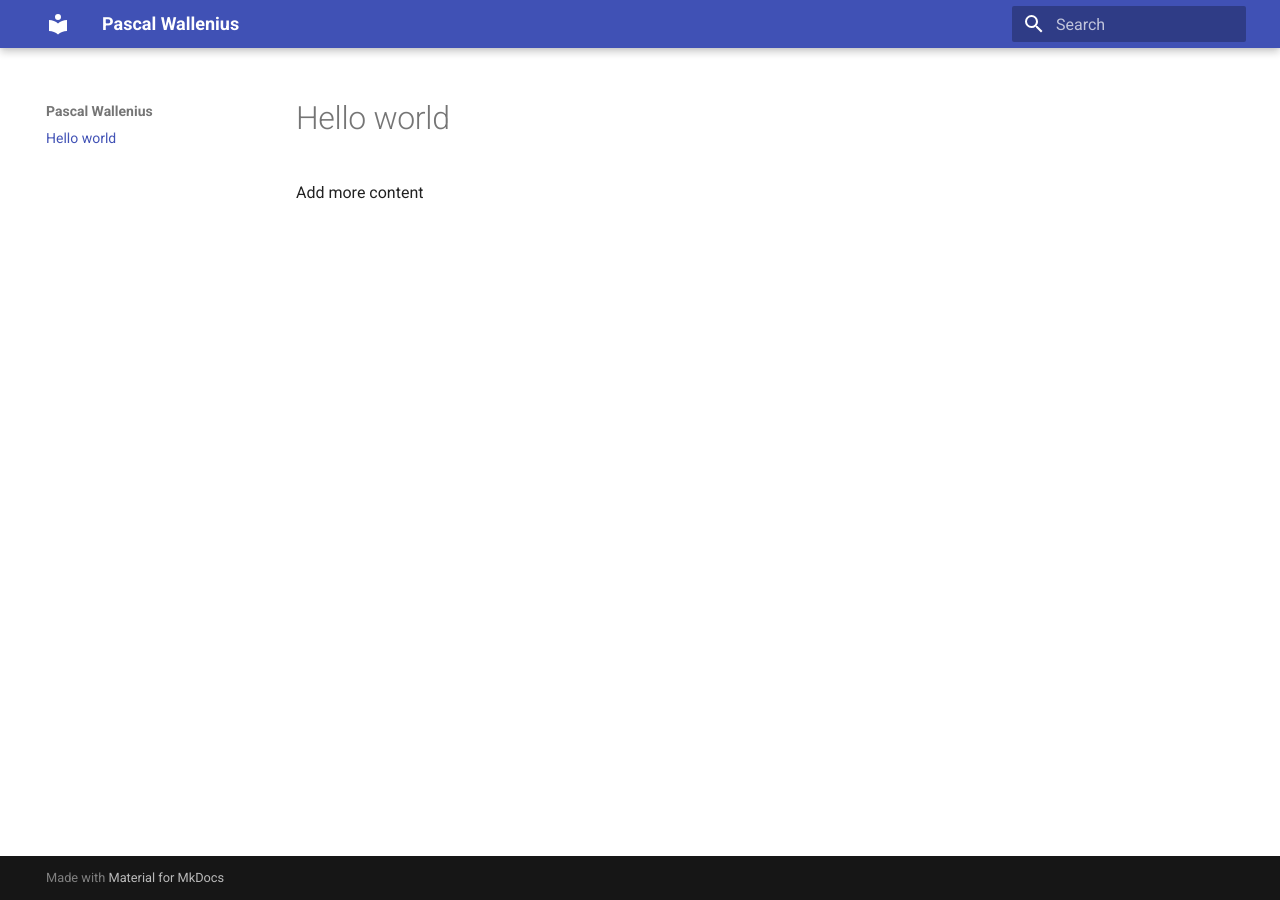
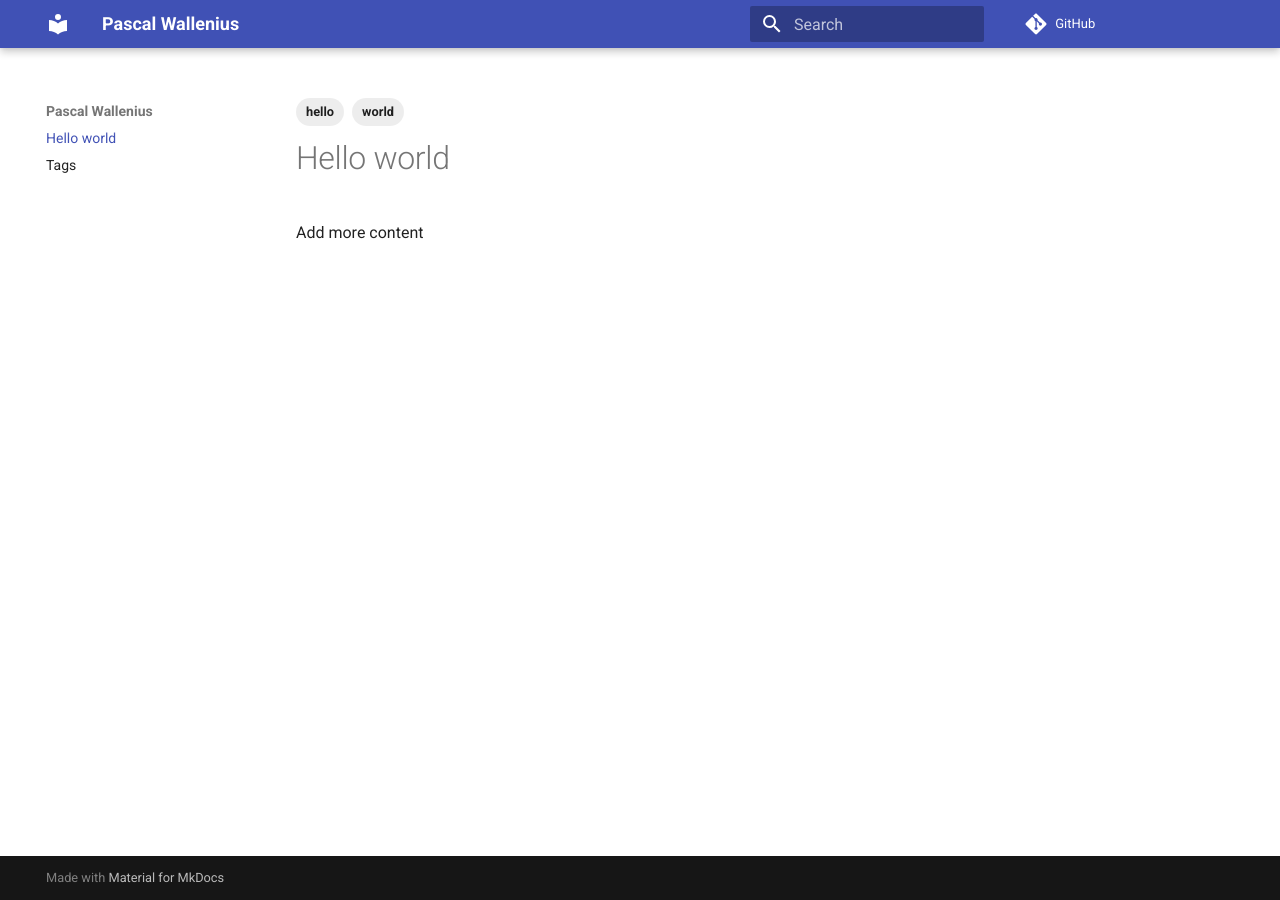
Before and after one commit to pwalleni/pwalleni.github.io, an MkDocs documentation site: the page built from docs/index.md, in a window 1280 px wide. Built offline with MkDocs 1.6.1 and Material for MkDocs 9.7.7, drawn with Linux system fonts in a browser that asks for light colours; comment, search, counter and statistics services are not loaded.

Commit message:
docs: more

```diff
--- a/docs/index.md
+++ b/docs/index.md
@@ -1,3 +1,9 @@
+---
+tags:
+  - hello
+  - world
+---
+
 # Hello world
 
 Add more content
--- a/mkdocs.yml
+++ b/mkdocs.yml
@@ -1,10 +1,12 @@
 # yaml-language-server: $schema=https://squidfunk.github.io/mkdocs-material/schema.json
 site_name: Pascal Wallenius
 site_url: https://pwalleni.github.io
-edit_uri: blob/main/docs/
+repo_url: https://github.com/pwalleni/pwalleni.github.io
 
 theme:
   name: material
 
 plugins:
   - search
+  - tags:
+      tags_file: tags.md
```
Also changed, not shown: docs/tags.md (added, +3 -0 lines).
